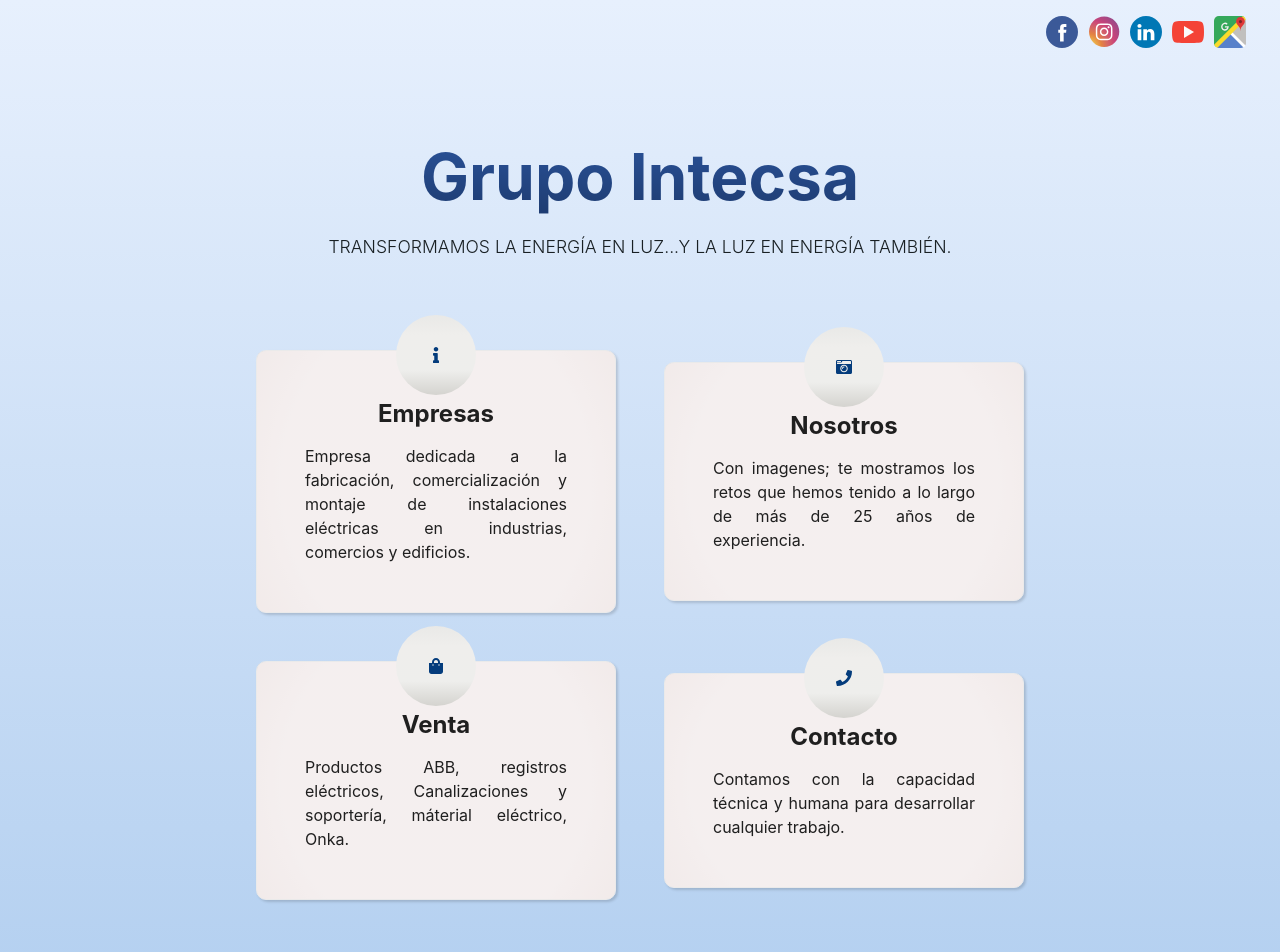
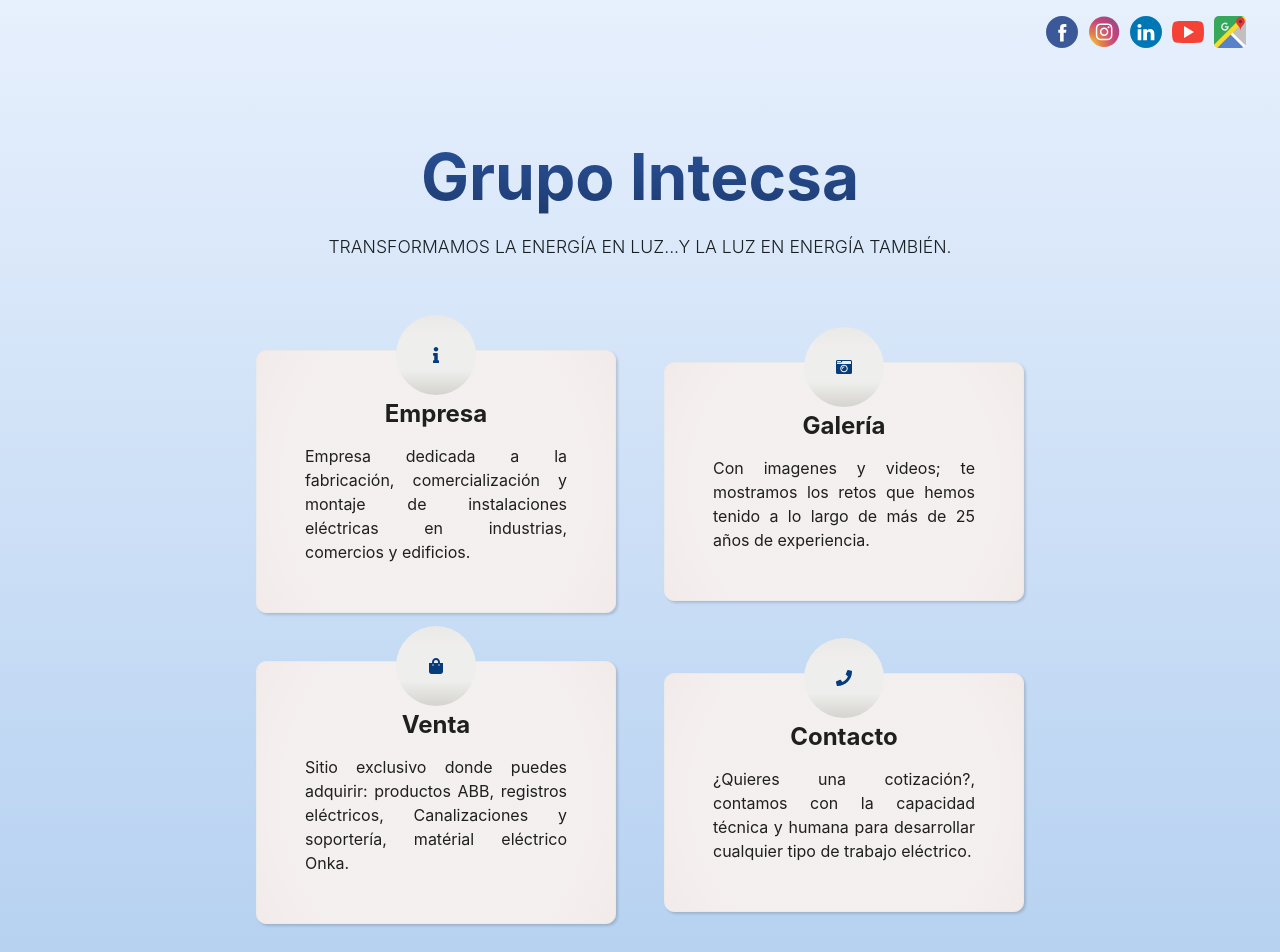
Before and after one commit to cchavezmx/nextjs-landing, a Next.js app: page / in a window 1280 px wide. Shown: the top 952 px of the page. Built offline with nearby package versions, Linux system fonts and the light colour scheme.

Commit message:
cambio de textos, se optimizo la imagen de footer

```diff
--- a/pages/about.js
+++ b/pages/about.js
@@ -1,4 +1,5 @@
 import styles from '../styles/About.module.css'
+import Link from 'next/link'
 
 export default function about (){
 
@@ -9,6 +10,9 @@ export default function about (){
     <div className={styles.proximamente}>
       <h1>Acerca de Nosotros</h1>
       <p>Sección en Construcción</p>
+
+      <Link href="/" replace={true} ><p className={styles.linkbutton} >Regresar</p></Link>
+
     </div>
 
     </main>
--- a/pages/index.js
+++ b/pages/index.js
@@ -87,7 +87,7 @@ export default function Home() {
             </div>
 
             <div>
-              <h3 className={styles.center}>Empresas </h3>
+              <h3 className={styles.center}>Empresa </h3>
               <p>
                 Empresa dedicada a la fabricación, comercialización y montaje de instalaciones eléctricas en industrias, comercios y edificios.
               </p>
@@ -100,9 +100,9 @@ export default function Home() {
             </div>
 
             <div>
-              <h3 className={styles.center}>Nosotros</h3>
+              <h3 className={styles.center}>Galería</h3>
               <p>
-                Con imagenes; te mostramos los retos que hemos tenido a lo largo de más de 25 años de experiencia.
+                Con imagenes y videos; te mostramos los retos que hemos tenido a lo largo de más de 25 años de experiencia.
               </p>
             </div>
           </a>
@@ -115,7 +115,7 @@ export default function Home() {
             <div>
             <h3 className={styles.center}>Venta</h3>
               <p>
-              Productos ABB, registros eléctricos, Canalizaciones y soportería, máterial eléctrico, Onka.
+              Sitio exclusivo donde puedes adquirir: productos ABB, registros eléctricos, Canalizaciones y soportería, matérial eléctrico Onka.
               </p>
             </div>
           </a>
@@ -131,8 +131,8 @@ export default function Home() {
             <div>
               <h3 className={styles.center}>Contacto </h3>
               <p>
-                Contamos con la capacidad técnica y humana para desarrollar cualquier
-                trabajo.
+                ¿Quieres una cotización?, contamos con la capacidad técnica y humana para desarrollar cualquier tipo de
+                trabajo eléctrico.
               </p>
             </div>
           </a>
--- a/styles/Home.module.css
+++ b/styles/Home.module.css
@@ -112,6 +112,7 @@
   color: #ffffff;
   border: 1px dotted #34465c;
   background-image: linear-gradient(to top, #4481eb 0%, #04befe 100%);
+  box-shadow: rgba(0, 0, 0, 0.07) 0px 1px 2px, rgba(0, 0, 0, 0.07) 0px 2px 4px, rgba(0, 0, 0, 0.07) 0px 4px 8px, rgba(0, 0, 0, 0.07) 0px 8px 16px, rgba(0, 0, 0, 0.07) 0px 16px 32px, rgba(0, 0, 0, 0.07) 0px 32px 64px;
 }
 
 .cardHeader{
@@ -128,7 +129,7 @@
 }
 
 .fonts{
-  height: 3rem;
+  height: 3rem !important;
   color: #043c7c;
 }
 
@@ -146,7 +147,6 @@
 
 .logo {
   height: 8em;
-
   z-index: 1;
 }
 
@@ -176,3 +176,7 @@
   height: 2rem;
   margin-right: 10px;
 }
+
+.imgnav:hover{
+  box-shadow: rgb(0, 81, 255) 0px 30px 90px;
+}
```
Also changed, not shown: styles/About.module.css (+14 -0 lines), public/web-logo.webp.
